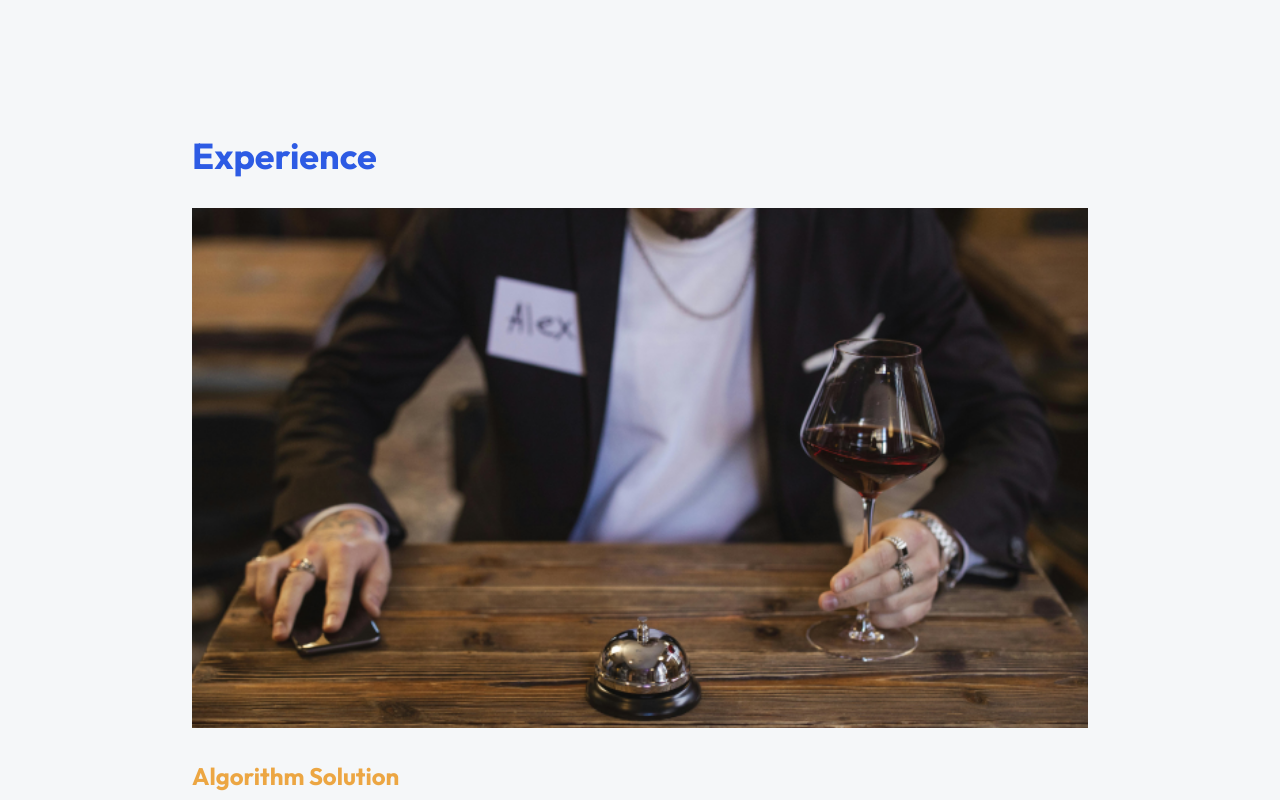
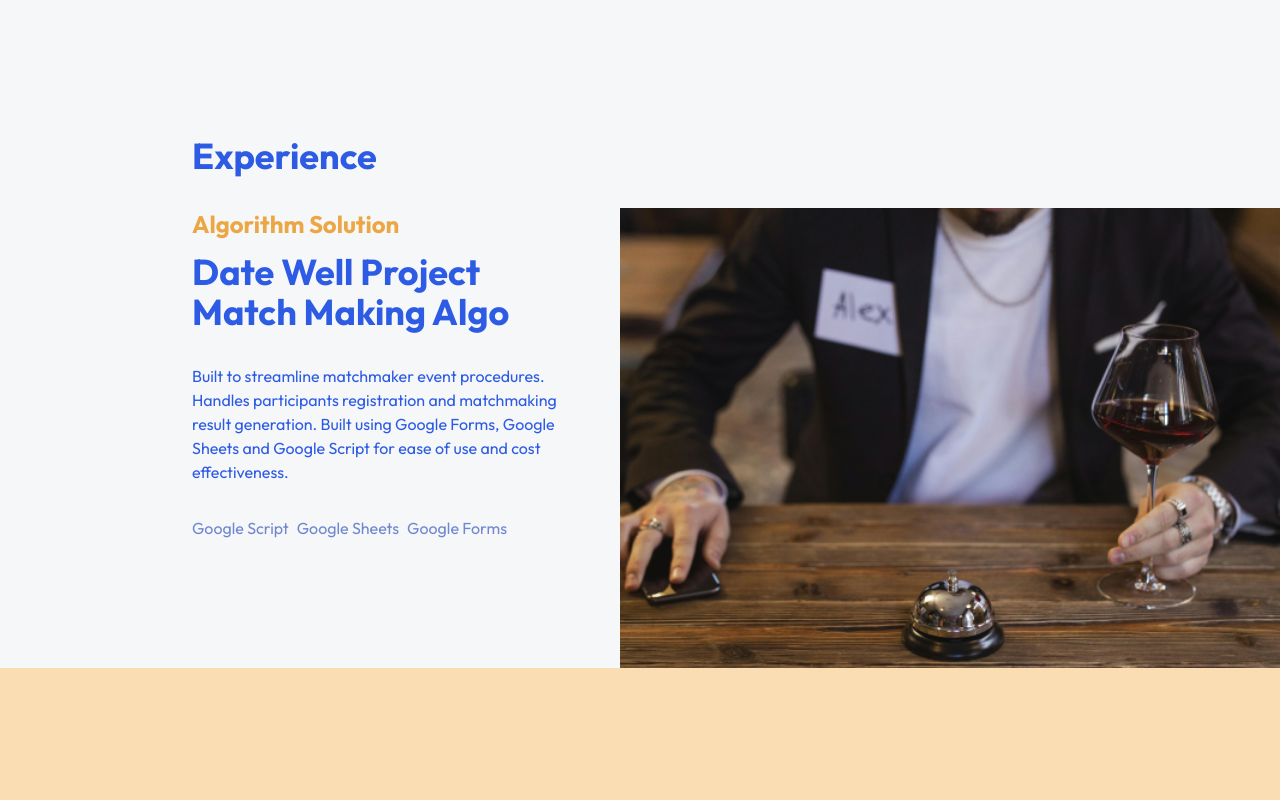
Before and after one commit to DerrickYewBytes/DerrickYewBytes.github.io, a React (Vite) app: page / in a window 1280 px wide. Shown: the part 1560-2360 px from the top of the page. Built offline with nearby package versions, Linux system fonts and the light colour scheme.

Commit message:
added desktop version of experience page

```diff
--- a/src/App.tsx
+++ b/src/App.tsx
@@ -12,7 +12,7 @@ function App() {
     <>
       <Hero screenSize={windowDimension} />
       <About />
-      <Experience />
+      <Experience screenSize={windowDimension}/>
       <ContactMe />
     </>
   );
--- a/src/pages/Experience.tsx
+++ b/src/pages/Experience.tsx
@@ -1,6 +1,8 @@
 import DWPImg from "../assets/dating-pexels.png";
 
-type Props = {};
+type Props = {
+  screenSize: "small" | "medium" | "large";
+};
 
 type IExperienceItem = {
   id: string;
@@ -26,23 +28,27 @@ const EXPERIENCE = [
 const Experience = (props: Props) => {
   return (
     <>
-      <div id="experience" className="central-content">
+      <div id="experience" className="central-content break-right-form">
         <div className="content">
           <h1>Experience</h1>
-          <div className="carousel">
-            {EXPERIENCE.map((exp) => (
-              <>
-                <ExperienceItem key={exp.id} {...exp} />
-              </>
-            ))}
-          </div>
+          {EXPERIENCE.map((exp) => (
+            <>
+              <div className="carousel">
+                {props.screenSize === "large" ? (
+                  <ExperienceItemLargeScreen key={exp.id} {...exp} />
+                ) : (
+                  <ExperienceItemSmallScreen key={exp.id} {...exp} />
+                )}
+              </div>
+            </>
+          ))}
         </div>
       </div>
     </>
   );
 };
 
-const ExperienceItem = (props: IExperienceItem) => {
+const ExperienceItemSmallScreen = (props: IExperienceItem) => {
   return (
     <div key={props.id} className="carousel-item">
       <img src={props.image} />
@@ -60,4 +66,22 @@ const ExperienceItem = (props: IExperienceItem) => {
   );
 };
 
+const ExperienceItemLargeScreen = (props: IExperienceItem) => {
+  return (
+    <div key={props.id} className="carousel-item">
+      <div>
+        <h2>{props.category}</h2>
+        <h1>{props.title}</h1>
+        <p>{props.description}</p>
+        <div className="tech-stack">
+          {props.techStack.map((tech) => (
+            <p>{tech}</p>
+          ))}
+        </div>
+      </div>
+      <img src={props.image} />
+    </div>
+  );
+};
+
 export default Experience;
--- a/src/styles/index.css
+++ b/src/styles/index.css
@@ -71,6 +71,10 @@ h2 {
 .central-content {
   @apply px-6 md:px-32 lg:px-48;
   @apply pt-32;
+
+  &.break-right-form {
+    @apply lg:pl-48 lg:pr-0;
+  }
 }
 
 @media (min-width: 1268px) {
@@ -224,7 +228,7 @@ h2 {
     .tech-stack {
       @apply flex flex-wrap gap-2 mt-8 mb-32;
       p {
-        @apply text-blue-light
+        @apply text-blue-light;
       }
     }
   }
@@ -234,6 +238,11 @@ h2 {
       @apply flex flex-col justify-center gap-8;
       img {
         @apply object-cover
+      }
+    }
+    @media (min-width: 1268px) {
+      .carousel-item {
+        @apply flex-row;
       }
     }
   }
```
Also changed, not shown: src/styles/output.css (+1 -1 lines).
